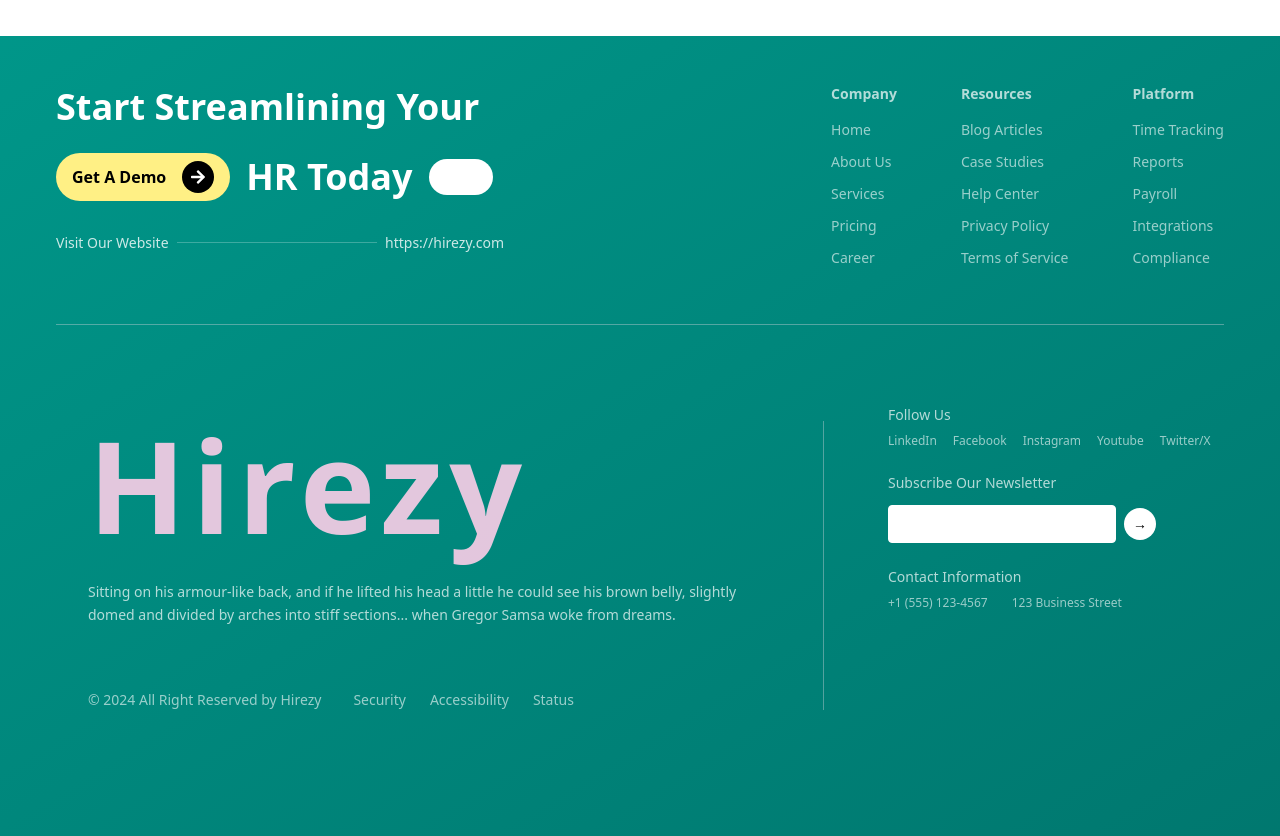
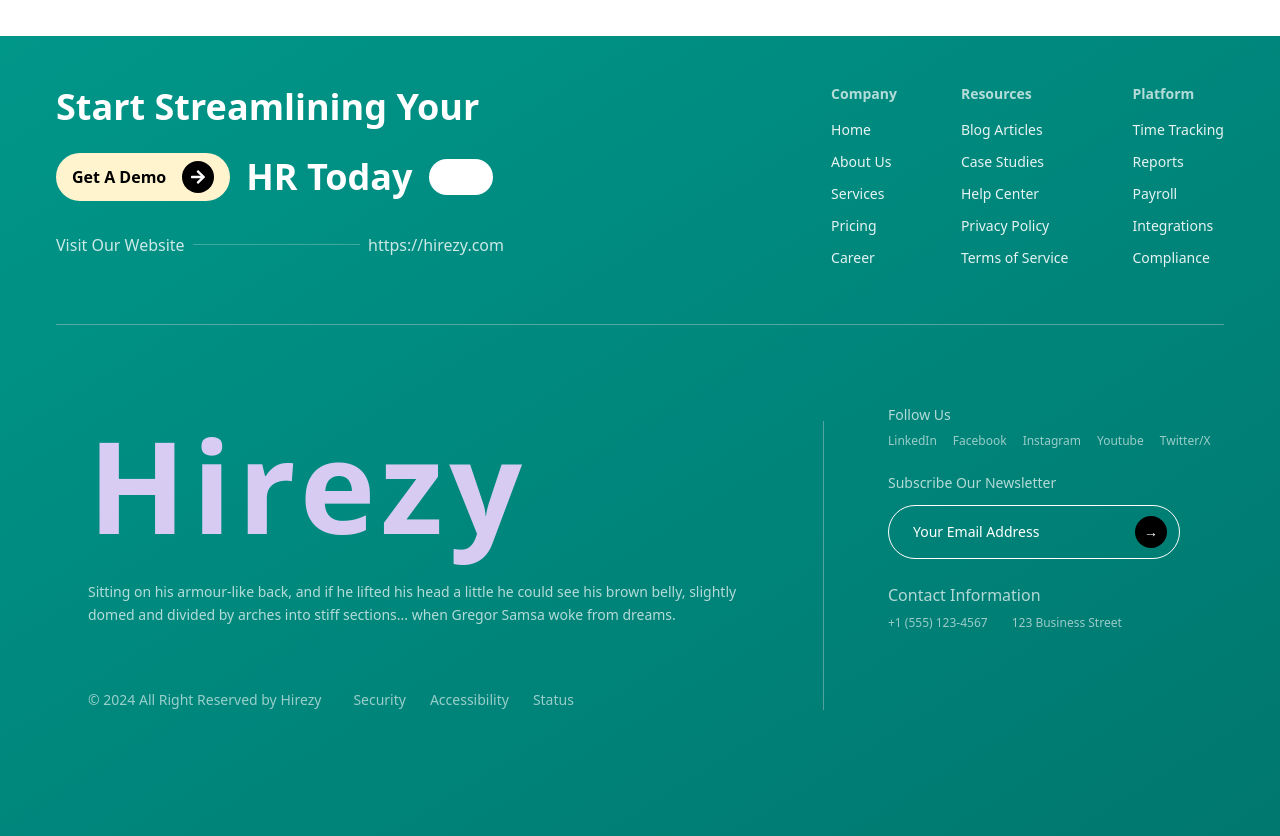
Before and after one commit to msanchariii/cool22lucky-next, a Next.js app: page / in a window 1280 px wide. Shown: the part 6780-7616 px from the top of the page. Built offline with nearby package versions, Linux system fonts and the light colour scheme.

Commit message:
Refactor styles and improve layout for accessibility components; update footer links and enhance UI consistency

```diff
--- a/src/app/globals.css
+++ b/src/app/globals.css
@@ -7,6 +7,7 @@
 
 @theme {
     --color-blue: var(--background);
+    --color-lavender-lightest: #f4f1fc;
     --color-lavender-light: #f0d3ff;
     --color-lavender: #f3f1ff;
     --color-lavender-dark: #e5e1fa;
--- a/src/components/AccessibilitySection.jsx
+++ b/src/components/AccessibilitySection.jsx
@@ -4,7 +4,7 @@ import { ArrowButton } from "./Button";
 const AccessibilitySection = () => {
     return (
         <section className="px-6 py-16 bg-white grid md:grid-cols-2 gap-10 items-center">
-            <div className="flex flex-col gap-8">
+            <div className="flex flex-col gap-8 order-2 md:order-none">
                 <h2 className="text-5xl font-bold text-gray-900">
                     Making content available for all audiences.
                 </h2>
@@ -18,7 +18,7 @@ const AccessibilitySection = () => {
                 </ArrowButton>
             </div>
 
-            <div className="p-4 flex items-center justify-center">
+            <div className="p-4 flex items-center justify-center order-1 md:order-none">
                 <img
                     src="/assets/img3.png"
                     alt="AI Accessibility Tools"
--- a/src/components/Features.jsx
+++ b/src/components/Features.jsx
@@ -35,7 +35,7 @@ const Features = () => {
                 </div>
 
                 {/* Responsive Grid */}
-                <div className="grid grid-cols-1 md:grid-cols-2 lg:grid-cols-3 gap-8 px-6 md:px-12 lg:px-24">
+                <div className="grid grid-cols-1 md:grid-cols-3 gap-8 px-6 md:px-12 lg:px-24">
                     {features.map((feature, index) => (
                         <div
                             key={index}
--- a/src/components/Footer.jsx
+++ b/src/components/Footer.jsx
@@ -1,5 +1,29 @@
 import React from "react";
 import { ArrowButton } from "./Button";
+
+const footerLinks = {
+    company: [
+        { name: "Home", link: "#" },
+        { name: "About Us", link: "#" },
+        { name: "Services", link: "#" },
+        { name: "Pricing", link: "#" },
+        { name: "Career", link: "#" },
+    ],
+    resources: [
+        { name: "Blog Articles", link: "#" },
+        { name: "Case Studies", link: "#" },
+        { name: "Help Center", link: "#" },
+        { name: "Privacy Policy", link: "#" },
+        { name: "Terms of Service", link: "#" },
+    ],
+    platform: [
+        { name: "Time Tracking", link: "#" },
+        { name: "Reports", link: "#" },
+        { name: "Payroll", link: "#" },
+        { name: "Integrations", link: "#" },
+        { name: "Compliance", link: "#" },
+    ],
+};
 
 const HirezyLandingPage = () => {
     return (
@@ -15,7 +39,7 @@ const HirezyLandingPage = () => {
                             </h1>
 
                             <div className="flex items-center gap-4 mb-8">
-                                <ArrowButton className="bg-yellow-200 text-black px-4 py-2 rounded-full flex items-center gap-2 font-semibold">
+                                <ArrowButton className="bg-golden text-black px-4 py-2 rounded-full flex items-center gap-2 font-semibold">
                                     Get A Demo
                                 </ArrowButton>
                                 <span className="text-white text-4xl font-bold leading-tight">
@@ -23,11 +47,11 @@ const HirezyLandingPage = () => {
                                 </span>
 
                                 <div className="bg-white bg-opacity-20 rounded-full px-8 py-4 h-9">
-                                    <span className="text-sm opacity-80"></span>
+                                    <span className="opacity-80"></span>
                                 </div>
                             </div>
 
-                            <div className="flex items-center gap-2 text-sm opacity-80">
+                            <div className="flex items-center gap-2 opacity-80">
                                 <span>Visit Our Website</span>
                                 <div className="flex-1 h-px bg-white opacity-30"></div>
                                 <span>https://hirezy.com</span>
@@ -41,12 +65,12 @@ const HirezyLandingPage = () => {
                                 <h3 className="font-semibold mb-4 opacity-70">
                                     Company
                                 </h3>
-                                <ul className="space-y-3 opacity-60">
-                                    <li>Home</li>
-                                    <li>About Us</li>
-                                    <li>Services</li>
-                                    <li>Pricing</li>
-                                    <li>Career</li>
+                                <ul className="space-y-3 opacity-90 text-white">
+                                    {footerLinks.company.map((link) => (
+                                        <li key={link.name}>
+                                            <a href={link.link}>{link.name}</a>
+                                        </li>
+                                    ))}
                                 </ul>
                             </div>
 
@@ -55,12 +79,12 @@ const HirezyLandingPage = () => {
                                 <h3 className="font-semibold mb-4 opacity-70">
                                     Resources
                                 </h3>
-                                <ul className="space-y-3 opacity-60">
-                                    <li>Blog Articles</li>
-                                    <li>Case Studies</li>
-                                    <li>Help Center</li>
-                                    <li>Privacy Policy</li>
-                                    <li>Terms of Service</li>
+                                <ul className="space-y-3 opacity-90 text-white">
+                                    {footerLinks.resources.map((link) => (
+                                        <li key={link.name}>
+                                            <a href={link.link}>{link.name}</a>
+                                        </li>
+                                    ))}
                                 </ul>
                             </div>
 
@@ -69,12 +93,12 @@ const HirezyLandingPage = () => {
                                 <h3 className="font-semibold mb-4 opacity-70">
                                     Platform
                                 </h3>
-                                <ul className="space-y-3 opacity-60">
-                                    <li>Time Tracking</li>
-                                    <li>Reports</li>
-                                    <li>Payroll</li>
-                                    <li>Integrations</li>
-                                    <li>Compliance</li>
+                                <ul className="space-y-3 opacity-90 text-white">
+                                    {footerLinks.platform.map((link) => (
+                                        <li key={link.name}>
+                                            <a href={link.link}>{link.name}</a>
+                                        </li>
+                                    ))}
                                 </ul>
                             </div>
                         </div>
@@ -87,7 +111,7 @@ const HirezyLandingPage = () => {
                     <div className="px-8 mt-12 border-r border-gray-300/40 col-span-2 ">
                         {/* Large Hirezy logo */}
                         <div className="mb-8">
-                            <h2 className="text-9xl font-semibold text-pink-200 opacity-90 tracking-wider">
+                            <h2 className="text-9xl font-semibold text-lavender-light opacity-90 tracking-wider">
                                 Hirezy
                             </h2>
                         </div>
@@ -135,13 +159,13 @@ const HirezyLandingPage = () => {
                                     <h4 className="text-sm opacity-70 mb-3">
                                         Subscribe Our Newsletter
                                     </h4>
-                                    <div className="flex items-center gap-2">
+                                    <div className="flex items-center gap-2 border border-white border-opacity-20 rounded-full px-3 py-2 w-fit ">
                                         <input
                                             type="email"
                                             placeholder="Your Email Address"
-                                            className="bg-white bg-opacity-10 border border-white border-opacity-20 rounded px-3 py-2 text-sm placeholder-white placeholder-opacity-50 text-white"
+                                            className="bg-transparent bg-opacity-10  border-white border-opacity-20 rounded px-3 py-2 text-sm placeholder-white placeholder-opacity-50 text-white focus:ring-0 focus:ring-offset-0 focus:border-0 focus:outline-0"
                                         />
-                                        <button className="bg-white text-black rounded-full w-8 h-8 flex items-center justify-center">
+                                        <button className="bg-black text-white rounded-full w-8 h-8 flex items-center justify-center">
                                             <span className="text-sm">→</span>
                                         </button>
                                     </div>
@@ -149,7 +173,7 @@ const HirezyLandingPage = () => {
 
                                 {/* Contact Information */}
                                 <div>
-                                    <h4 className="text-sm opacity-70 mb-2">
+                                    <h4 className=" opacity-70 mb-2">
                                         Contact Information
                                     </h4>
                                     <div className="flex gap-6 text-xs opacity-60">
--- a/src/components/ProofreaderSection.jsx
+++ b/src/components/ProofreaderSection.jsx
@@ -26,7 +26,7 @@ const IconCard = ({ icon, children }) => {
 
 const ProofreaderSection = () => {
     return (
-        <section className="px-6 py-12 md:flex items-center justify-between bg-white">
+        <section className="px-6 py-12 md:flex flex-col md:flex-row items-center justify-between bg-white">
             <div className="max-w-xl gap-y-5 flex flex-col">
                 <h2 className="uppercase w-fit text-sm text-lavender-darkest p-1 rounded-full px-4 bg-linear-to-r from-lavender-dark to-transparent font-semibold tracking-wide">
                     Data Driven Coaching
--- a/src/components/VoiceGeneratorSection.jsx
+++ b/src/components/VoiceGeneratorSection.jsx
@@ -11,7 +11,7 @@ const VoiceGeneratorSection = () => {
                     alt="Voice Generator"
                     width={500}
                     height={300}
-                    className="object-cover"
+                    className="object-cover mx-auto md:mx-0"
                 />
             </div>
 
```
Also changed, not shown: src/components/DownlodApp.jsx (+4 -4 lines).
